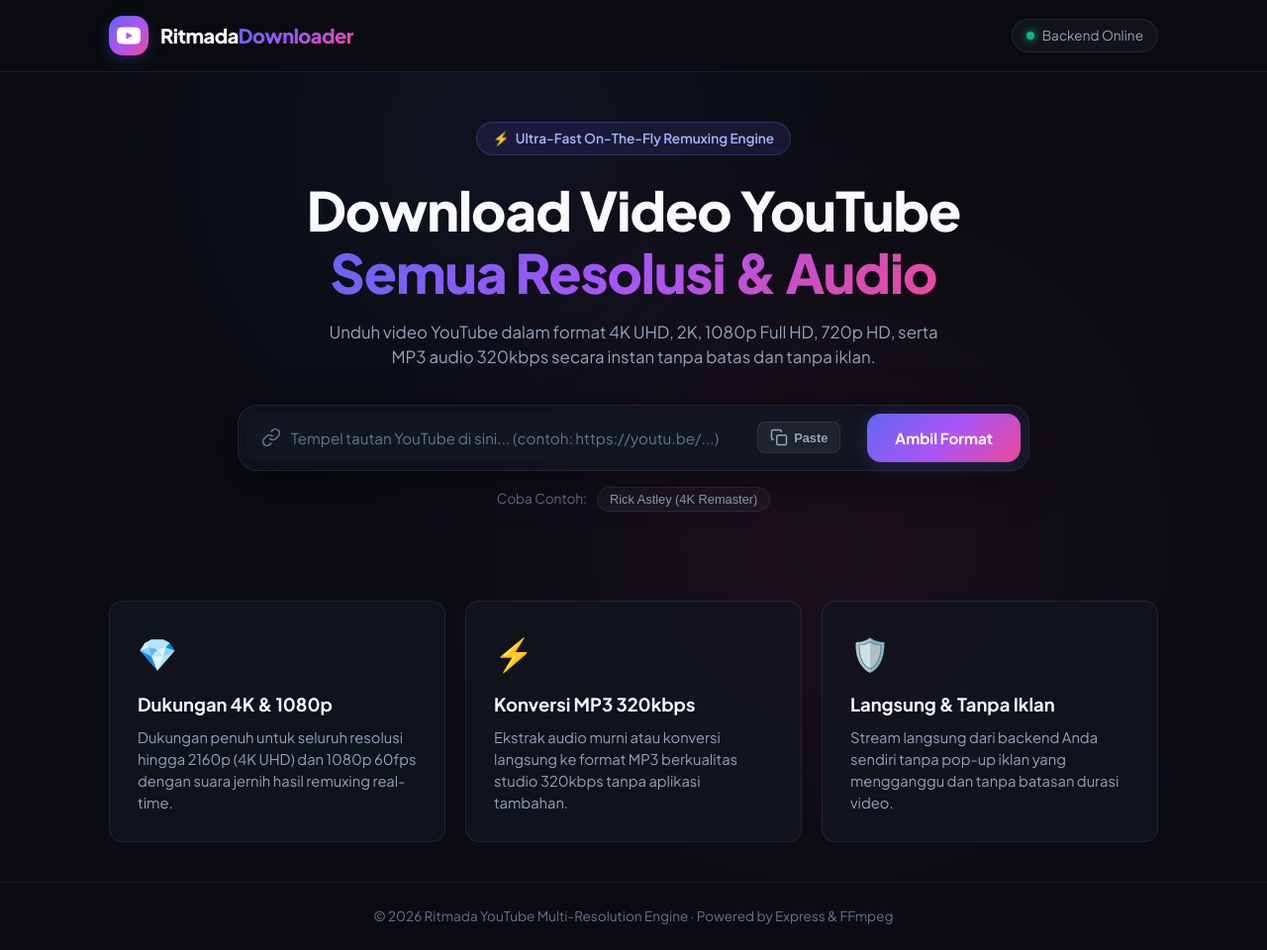
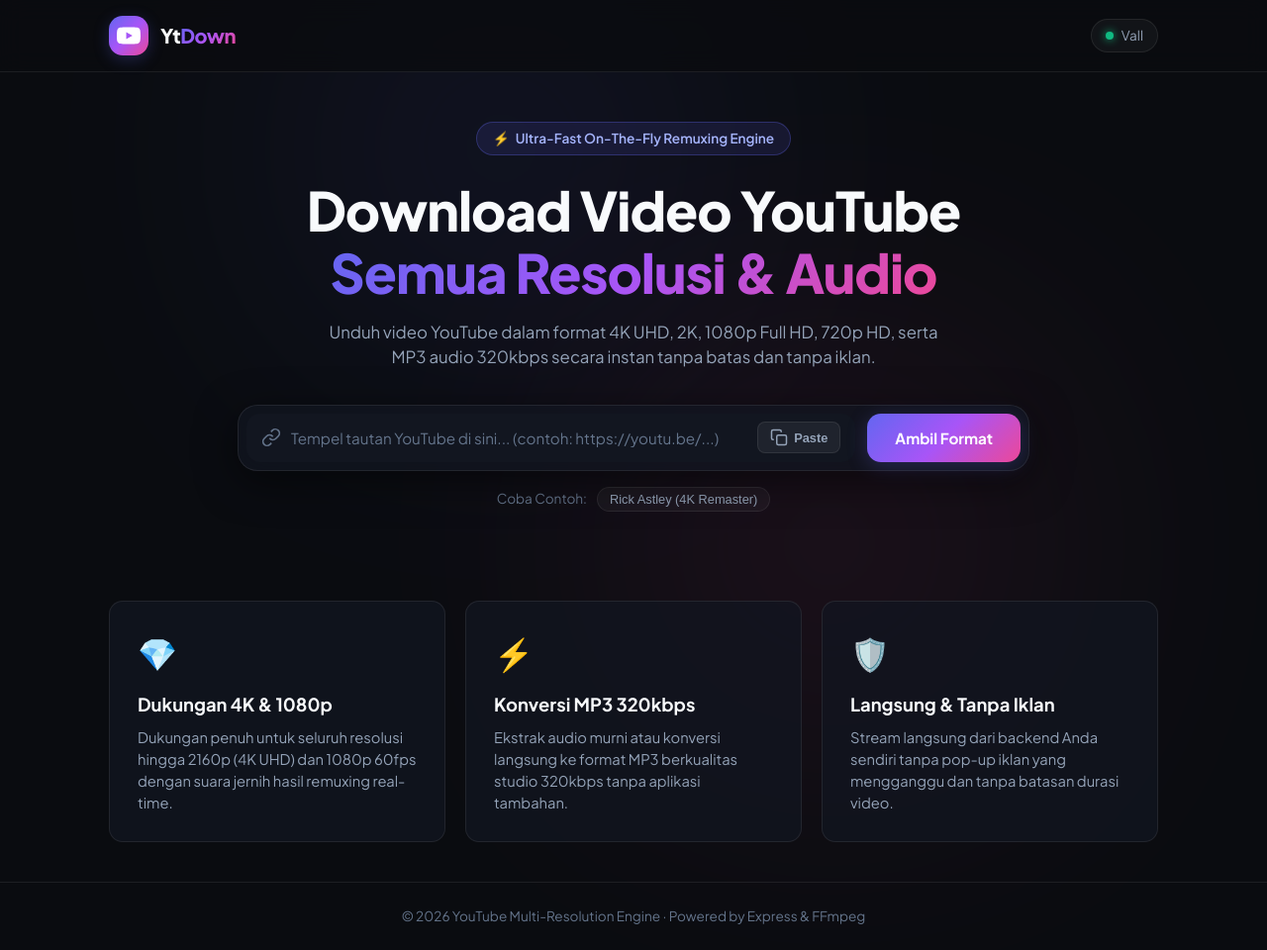
Before and after one commit to ZecF/ytdown, a website: page public/index.html in a window 1280 px wide. Shown: the whole page at 99% size. Drawn offline with Linux system fonts and the light colour scheme.

Commit message:
Update index.html

```diff
--- a/public/index.html
+++ b/public/index.html
@@ -22,11 +22,11 @@
             <path d="M23.498 6.186a3.016 3.016 0 0 0-2.122-2.136C19.505 3.545 12 3.545 12 3.545s-7.505 0-9.377.505A3.017 3.017 0 0 0 .502 6.186C0 8.07 0 12 0 12s0 3.93.502 5.814a3.016 3.016 0 0 0 2.122 2.136c1.871.505 9.376.505 9.376.505s7.505 0 9.377-.505a3.015 3.015 0 0 0 2.122-2.136C24 15.93 24 12 24 12s0-3.93-.502-5.814zM9.545 15.568V8.432L15.818 12l-6.273 3.568z"/>
           </svg>
         </div>
-        <span class="brand-name">Ritmada<span>Downloader</span></span>
+        <span class="brand-name">Yt<span>Down</span></span>
       </div>
       <div class="status-indicator">
         <span class="status-dot"></span>
-        <span>Backend Online</span>
+        <span>Vall</span>
       </div>
     </div>
   </header>
@@ -245,7 +245,7 @@
   <!-- Footer -->
   <footer class="footer">
     <div class="container footer-content">
-      <p>© 2026 Ritmada YouTube Multi-Resolution Engine · Powered by Express & FFmpeg</p>
+      <p>© 2026 YouTube Multi-Resolution Engine · Powered by Express & FFmpeg</p>
     </div>
   </footer>
 
```
